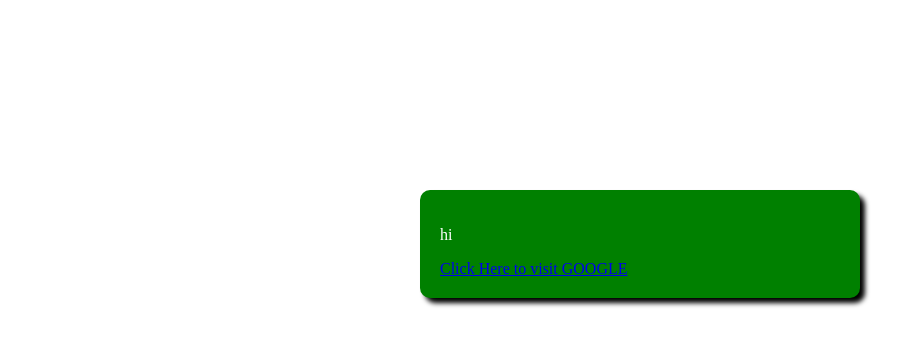
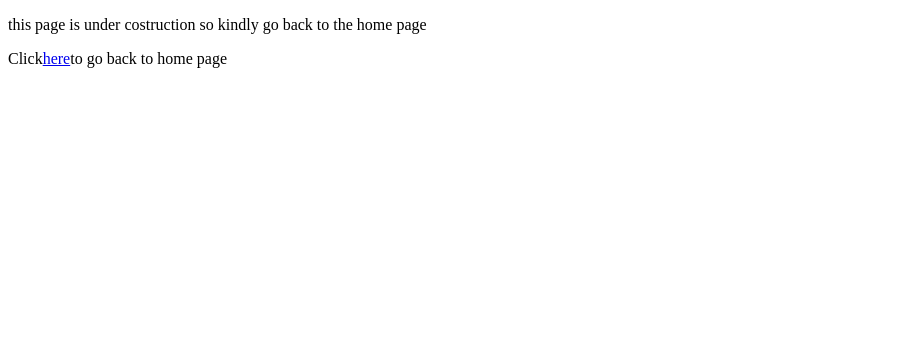
Before and after one commit to akweb369/my-custom-page, a plain HTML site: page page1.html in a window 1280 px wide. Shown: the whole page, without its empty margins (0-924 px from the left). Drawn offline with Linux system fonts and the light colour scheme.

Commit message:
changed page1

```diff
--- a/page1.html
+++ b/page1.html
@@ -1,29 +1,23 @@
 <!DOCTYPE html>
 <html>
+
 <head>
     <title>Now</title>
     <style type="text/css">
-		body{
+        body {
             background-image: url('dc.jpeg');
             background-size: cover;
         }
-		.center-div{
-			background-color: green;
-			color: white;
-			width: 400px;
-			border-radius: 10px;
-			box-shadow: 5px 5px 5px black;
-			padding: 20px;
-			margin: auto;
-			margin-top: 15%;
-		}
     </style>
 </head>
+
 <body>
-	<div class="center-div">
-		<p> hi</p>
 
-		<a href="https://www.google.co.in/" target="_blank"> Click Here to visit GOOGLE</a>
-	</div>
+    <p> this page is under costruction so kindly go back to the home page</p>
+
+    <p> Click<a href="index.html" target="_self">here</a>to go back to home page</a>
+    </p>
+
 </body>
+
 </html>
```
Lines whose indentation alone changed are shown as unchanged.
